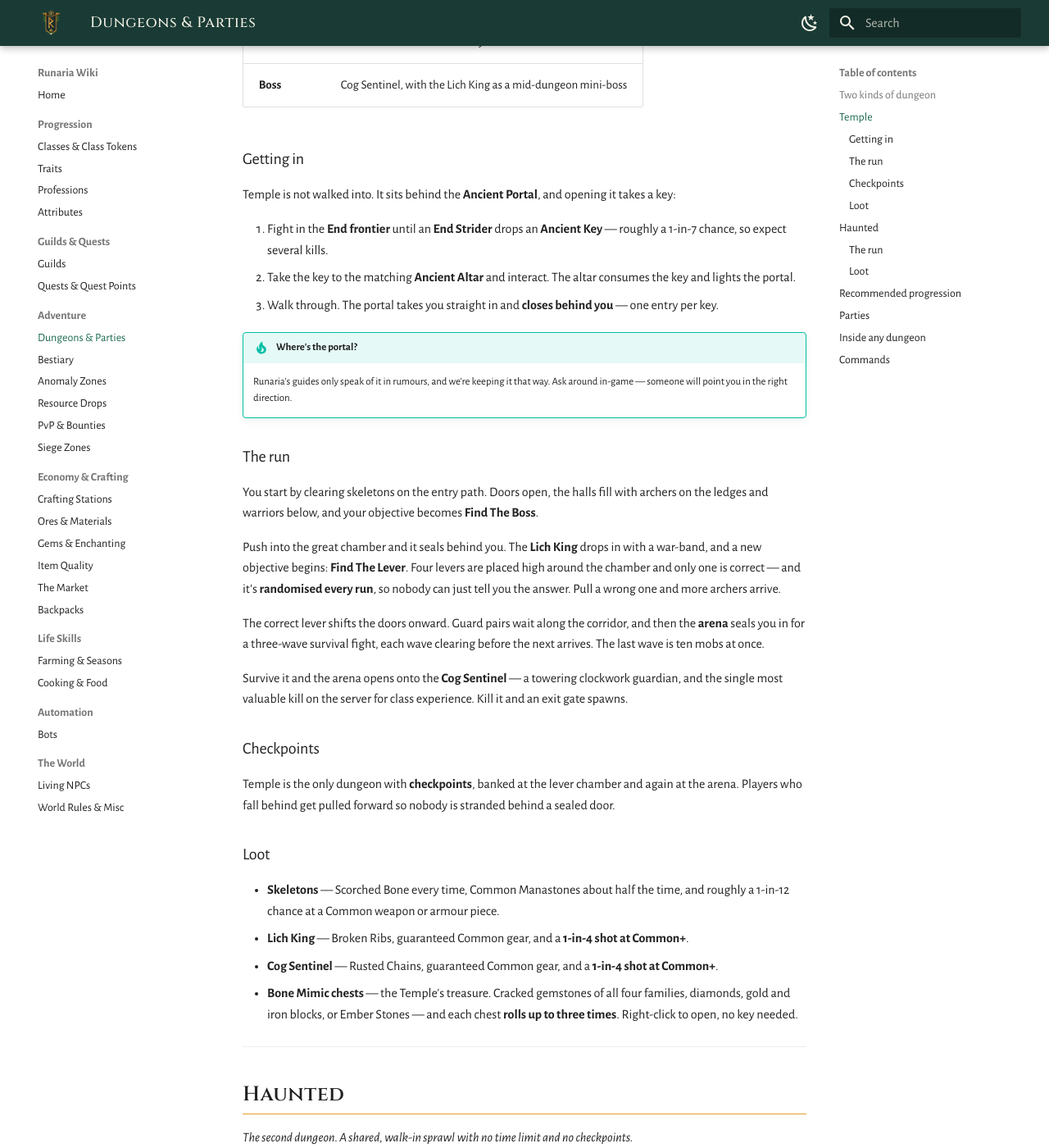
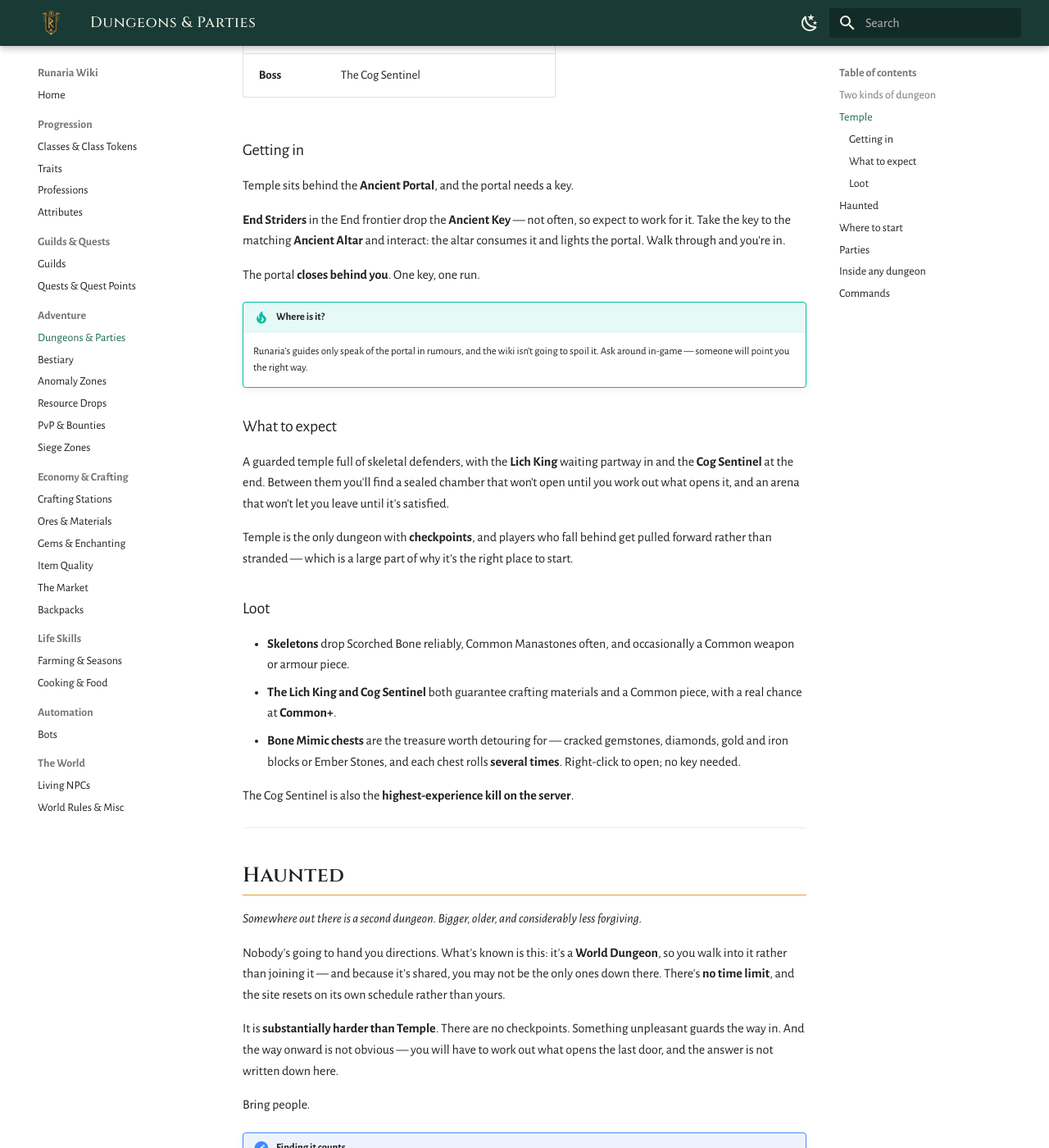
Before and after one commit to justnfly/runaria-wiki, an MkDocs documentation site: the page built from docs/adventure/dungeons.md, in a window 1280 px wide and 1400 px high, scrolled down 813 px. Shown: the whole window at 82% size. Built offline with MkDocs 1.6.1 and Material for MkDocs 9.7.7, drawn with Linux system fonts in a browser that asks for light colours; some of the changed text lies outside the part shown.

Commit message:
Remove warps, obscure Haunted, cut walkthrough detail
Warps are admin-internal, so no page references them any more.
Haunted is a semi-hidden dungeon: its section is now deliberately
vague, its boss and entrance guardian are unnamed, and the bestiary
no longer maps its creatures to a location. Temple keeps its facts
and loot but loses the step-by-step objective sequence.

```diff
--- a/docs/adventure/dungeons.md
+++ b/docs/adventure/dungeons.md
@@ -1,10 +1,12 @@
 # Dungeons & Parties
 
-Runaria has two dungeons open right now: **Temple**, a private instanced run, and **Haunted**, a walk-in world dungeon. Both feed first-clear and speedrun leaderboards, and **neither has been cleared yet** — every First Clear slot is still open.
+Runaria has two dungeons open right now. One you'll be pointed toward. The other you have to find.
+
+**Neither has been cleared yet** — every First Clear slot on the leaderboards is still open.
 
 ## Two kinds of dungeon
 
-**Instanced dungeons** give your group a private copy of the dungeon. You enter by command, the run is yours alone, and it's cleaned up when you finish.
+**Instanced dungeons** give your group a private copy. You enter by command, the run is yours alone, and it's cleaned up when you finish.
 
 **World Dungeons** are fixed sites out in the world. You walk in — no command. They run one group at a time on a global cooldown shared by everyone, and the site resets in place.
 
@@ -12,103 +14,69 @@ Runaria has two dungeons open right now: **Temple**, a private instanced run, an
 
 ## Temple
 
-*The first real dungeon. Instanced, 1–5 players, soloable.*
+*The first real dungeon, and the one to learn on.*
 
 | | |
 | --- | --- |
-| **Type** | Instanced — private copy per group |
-| **Players** | 1–5 |
+| **Type** | Instanced — a private copy for your group |
+| **Players** | 1–5, soloable |
 | **Time limit** | 30 minutes |
-| **Cooldown** | None — re-run it immediately |
-| **Boss** | Cog Sentinel, with the Lich King as a mid-dungeon mini-boss |
+| **Cooldown** | None — you can run it again straight away |
+| **Boss** | The Cog Sentinel |
 
 ### Getting in
 
-Temple is not walked into. It sits behind the **Ancient Portal**, and opening it takes a key:
+Temple sits behind the **Ancient Portal**, and the portal needs a key.
 
-1. Fight in the **End frontier** until an **End Strider** drops an **Ancient Key** — roughly a 1-in-7 chance, so expect several kills.
-2. Take the key to the matching **Ancient Altar** and interact. The altar consumes the key and lights the portal.
-3. Walk through. The portal takes you straight in and **closes behind you** — one entry per key.
+**End Striders** in the End frontier drop the **Ancient Key** — not often, so expect to work for it. Take the key to the matching **Ancient Altar** and interact: the altar consumes it and lights the portal. Walk through and you're in.
 
-!!! tip "Where's the portal?"
-    Runaria's guides only speak of it in rumours, and we're keeping it that way. Ask around in-game — someone will point you in the right direction.
+The portal **closes behind you**. One key, one run.
 
-### The run
+!!! tip "Where is it?"
+    Runaria's guides only speak of the portal in rumours, and the wiki isn't going to spoil it. Ask around in-game — someone will point you the right way.
 
-You start by clearing skeletons on the entry path. Doors open, the halls fill with archers on the ledges and warriors below, and your objective becomes **Find The Boss**.
+### What to expect
 
-Push into the great chamber and it seals behind you. The **Lich King** drops in with a war-band, and a new objective begins: **Find The Lever**. Four levers are placed high around the chamber and only one is correct — and it's **randomised every run**, so nobody can just tell you the answer. Pull a wrong one and more archers arrive.
+A guarded temple full of skeletal defenders, with the **Lich King** waiting partway in and the **Cog Sentinel** at the end. Between them you'll find a sealed chamber that won't open until you work out what opens it, and an arena that won't let you leave until it's satisfied.
 
-The correct lever shifts the doors onward. Guard pairs wait along the corridor, and then the **arena** seals you in for a three-wave survival fight, each wave clearing before the next arrives. The last wave is ten mobs at once.
-
-Survive it and the arena opens onto the **Cog Sentinel** — a towering clockwork guardian, and the single most valuable kill on the server for class experience. Kill it and an exit gate spawns.
-
-### Checkpoints
-
-Temple is the only dungeon with **checkpoints**, banked at the lever chamber and again at the arena. Players who fall behind get pulled forward so nobody is stranded behind a sealed door.
+Temple is the only dungeon with **checkpoints**, and players who fall behind get pulled forward rather than stranded — which is a large part of why it's the right place to start.
 
 ### Loot
 
-- **Skeletons** — Scorched Bone every time, Common Manastones about half the time, and roughly a 1-in-12 chance at a Common weapon or armour piece.
-- **Lich King** — Broken Ribs, guaranteed Common gear, and a **1-in-4 shot at Common+**.
-- **Cog Sentinel** — Rusted Chains, guaranteed Common gear, and a **1-in-4 shot at Common+**.
-- **Bone Mimic chests** — the Temple's treasure. Cracked gemstones of all four families, diamonds, gold and iron blocks, or Ember Stones — and each chest **rolls up to three times**. Right-click to open, no key needed.
+- **Skeletons** drop Scorched Bone reliably, Common Manastones often, and occasionally a Common weapon or armour piece.
+- **The Lich King and Cog Sentinel** both guarantee crafting materials and a Common piece, with a real chance at **Common+**.
+- **Bone Mimic chests** are the treasure worth detouring for — cracked gemstones, diamonds, gold and iron blocks or Ember Stones, and each chest rolls **several times**. Right-click to open; no key needed.
+
+The Cog Sentinel is also the **highest-experience kill on the server**.
 
 ---
 
 ## Haunted
 
-*The second dungeon. A shared, walk-in sprawl with no time limit and no checkpoints.*
+*Somewhere out there is a second dungeon. Bigger, older, and considerably less forgiving.*
 
-| | |
-| --- | --- |
-| **Type** | World Dungeon — walk in, shared with whoever else is inside |
-| **Players** | 1–5 |
-| **Time limit** | None — take as long as you like |
-| **Reset cooldown** | 10 minutes, shared globally |
-| **Boss** | Valerius |
+Nobody's going to hand you directions. What's known is this: it's a **World Dungeon**, so you walk into it rather than joining it — and because it's shared, you may not be the only ones down there. There's **no time limit**, and the site resets on its own schedule rather than yours.
 
-`/warp haunted` will get you to the right part of the world. Finding the entrance itself counts as a **Codex discovery** worth 50 XP, so it's worth locating properly.
+It is **substantially harder than Temple**. There are no checkpoints. Something unpleasant guards the way in. And the way onward is not obvious — you will have to work out what opens the last door, and the answer is not written down here.
 
-!!! warning "Something guards the door"
-    A **Parasitic Abomination** patrols the surface entrance. It isn't part of the dungeon proper — it's the doorman, and it hits hard. Below half health it starts seeding **Parasitic Buds** around itself that explode when killed *and* on a timer.
+Bring people.
 
-### The run
+!!! note "Finding it counts"
+    Locating the entrance registers as a **Codex discovery** worth 50 XP. That's the game telling you it's meant to be found, not told.
 
-The moment you enter, the halls populate — Monsters and Liches on patrol, Cultist and Berserk pairs, and **eight wooden chests** hidden through the complex. Your objective is **Open The Boss Door**.
+What's worth knowing: the boss at the end drops the **best gear-per-kill in the game**, and it's the only reliable source of **Uncommon**-tier equipment. Before you go, pick up **Haunted Contracts from Kael** so your clearing counts toward bounties — and there's a long-form clear quest, **The Long Cull**, worth 60,000 coins.
 
-**Six hidden buttons** are scattered across the entire dungeon, from the deepest halls to the far west wing. Press all six, in any order, and the boss door opens. Finding them *is* the dungeon — it's a genuine exploration run, and much faster with people splitting up.
-
-Two optional areas are worth your time:
-
-- **The Library** — nine bookshelves, one of which hides a **Dungeon TNT** charge. The others just tell you "not that one."
-- **The Treasure Vault** — that TNT blows open a specific wall, revealing a sealed treasure room. It's the only destructible-terrain puzzle on the server.
-
-And one area that is not optional once you walk into it:
-
-- **The Trap Room** — the door slams behind you and you have to **hold the point for 60 seconds** while a Berserk and Sorcerer pair spawns every 15 seconds from seven directions. Survive and the door reopens.
-
-With all six buttons pressed, **Valerius** — a heavily armoured swordsman — spawns in the western boss chamber.
-
-### Loot
-
-- **Monsters and Liches** — Smouldering Ash, guaranteed Common Manastones, and a small chance at Common or Common+ gear.
-- **Cultists, Berserks and Sorcerers** — Dark Soul Sand, plus the same Manastone and gear rolls.
-- **Valerius** — a guaranteed Skeletal Heart, Uncommon Manastones, and **two rolls** on a Common+/Uncommon table. That's the **best gear-per-kill rate in the game**, and the only reliable source of Uncommon-tier loot.
-- **Wooden chests** — cracked gemstones and Common or Common+ armour. One-shot, then they vanish.
-
-!!! note "World Dungeon caveat"
-    Traits that shorten dungeon cooldowns don't apply to Haunted — the cooldown is global rather than per-player. Traits that add **loot rolls** still work fine.
+!!! warning "World Dungeon caveat"
+    Traits that shorten dungeon cooldowns don't apply here, because the cooldown is global rather than per-player. Traits that add **loot rolls** work fine.
 
 ---
 
-## Recommended progression
+## Where to start
 
-1. **Start in the End frontier.** Enderlings are a safe grind; **End Striders** are the real prize — far more materials, and the only source of the Ancient Key. Talk to **Mest**, who is stationed there to help newcomers.
-2. **Run Temple** with your key. There's no cooldown, so re-run it for gear — you'll need a fresh key each time.
+1. **The End frontier.** Enderlings are a safe grind; **End Striders** are the prize — far more materials, and the only source of the Ancient Key. **Mest** is stationed there to help newcomers.
+2. **Run Temple** with your key. No cooldown, so re-run it for gear — you'll need a fresh key each time.
 3. **Gear up to Common+** off the Lich King and Cog Sentinel.
-4. **Find Haunted.** Pick up **Haunted Contracts from Kael** first so your clearing counts toward bounties, and work toward **The Long Cull** — 40 kills each of five mob types for 60,000 coins.
-5. **Bring a group** for Haunted. The trap room is a 60-second hold under continuous spawns.
+4. **Go looking for the other one.** You'll know when you've found it.
 
 ---
 
```
Also changed, not shown: docs/adventure/bestiary.md (+6 -4 lines), docs/economy/materials.md (+3 -3 lines), docs/index.md (+1 -1 lines), docs/world/world-rules.md (+1 -1 lines).
